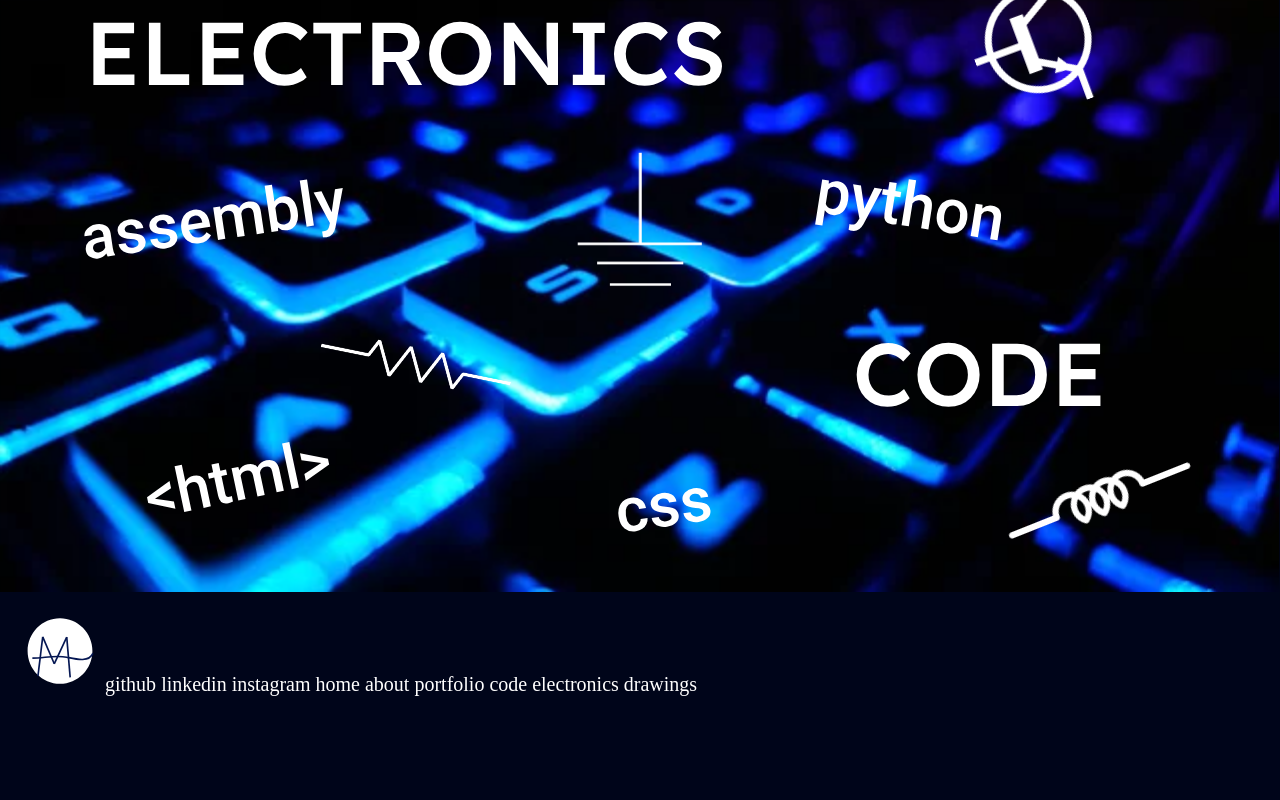
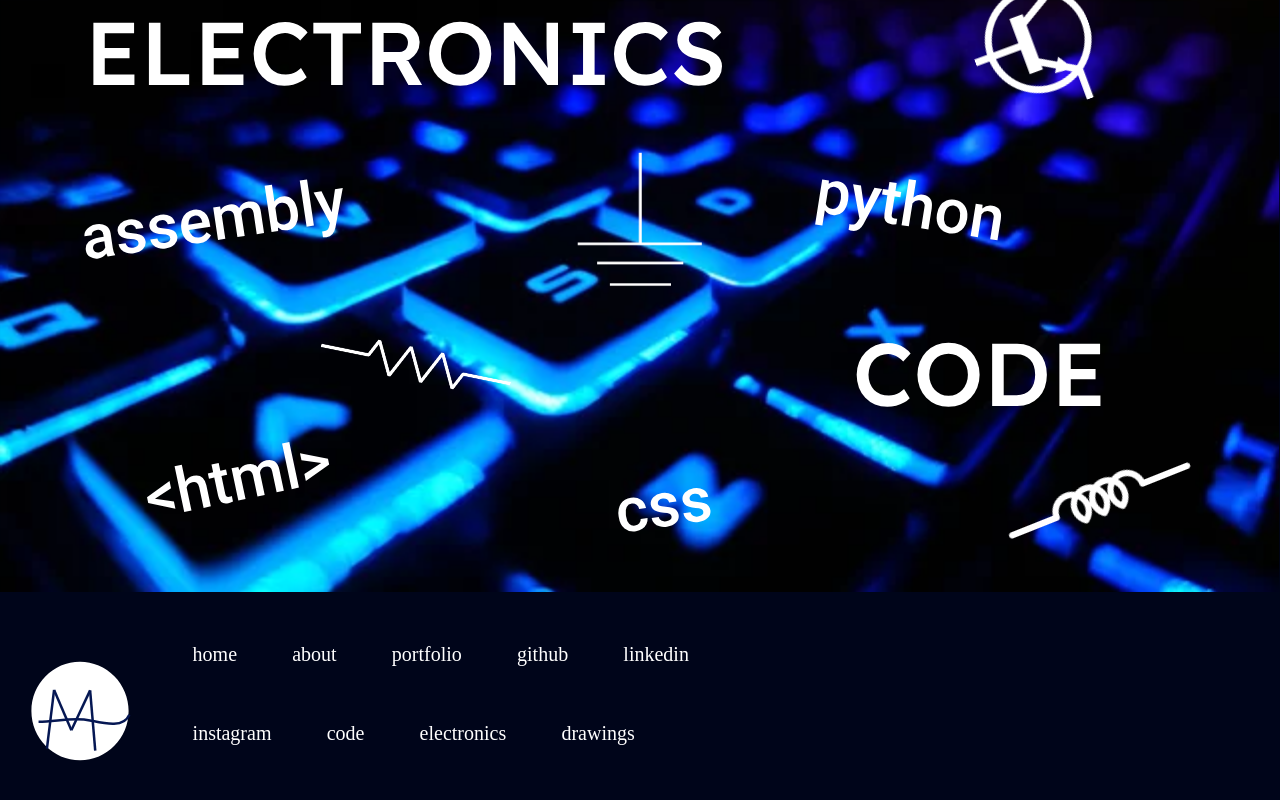
Before and after one commit to mialarkin14/websiteV2, a React (Vite) app: page / in a window 1280 px wide. Shown: the part 214-1014 px from the top of the page. Before the commit the page ends 935 px from the top, so only its background shows below. Built offline with nearby package versions, Linux system fonts and the light colour scheme; a web font is replaced by a local one.

Commit message:
footer complete

```diff
--- a/src/components/navBarF.tsx
+++ b/src/components/navBarF.tsx
@@ -7,16 +7,24 @@ const insta = "https://www.instagram.com/shadowillusion14/";
 const NavBarF = () =>{
     return(
     <>
-        <a className="iconF" href="#" target="_blank"><img src="src/assets/navbar/logo.svg" width="80px" height="auto"></img></a>
+        <div className="navBarF">
+            <div className="iconF">
+                <a className="icon" href="#" target="_blank"><img src="src/assets/navbar/logo.svg" width="120px" height="auto"></img></a>
+            </div>
+            <div className="navLinks">
+                <a className="linkF" href="#" target="_blank"> home </a>
+                <a className="linkF" href="#" target="_blank"> about </a>
+                <a className="linkF" href="#" target="_blank"> portfolio </a>
                 <a className="linkF" href={github} target="_blank"> github </a>
                 <a className="linkF" href={linkedin} target="_blank"> linkedin </a>
                 <a className="linkF" href={insta} target="_blank"> instagram </a>
-        <a className="linkF" href="#" target="_blank"> home </a>
-        <a className="linkF" href="#" target="_blank"> about </a>
-        <a className="linkF" href="#" target="_blank"> portfolio </a>
                 <a className="linkF" href="#" target="_blank"> code </a>
                 <a className="linkF" href="#" target="_blank"> electronics </a>
                 <a className="linkF" href="#" target="_blank"> drawings </a>
+            </div>
+        </div>
+
+
     </>
     )
 }
--- a/src/components/navBarH.tsx
+++ b/src/components/navBarH.tsx
@@ -7,12 +7,12 @@ const insta = "https://www.instagram.com/shadowillusion14/";
 const NavBarH = () =>{
     return(
     <>
-        <a className="icon" href="#" target="_blank"><img src="src/assets/navbar/logo.svg" width="50px" height="auto"></img></a>
+        <a className="iconH" href="#" target="_blank"><img src="src/assets/navbar/logo.svg" width="50px" height="auto"></img></a>
             <nav>
             <ul>
-                <li className="link"><a className="linkA" href="#">home</a></li>
-                <li className="link"><a className="linkA" href="#">about</a></li>
-                <li className="link"><a className="linkA" href="#">portfolio</a></li>
+                <li className="link"><a className="linkH" href="#">home</a></li>
+                <li className="link"><a className="linkH" href="#">about</a></li>
+                <li className="link"><a className="linkH" href="#">portfolio</a></li>
             </ul>
             </nav>
 
--- a/src/index.css
+++ b/src/index.css
@@ -33,7 +33,7 @@ header{
 NavBarHeader
 */
 
-li, a {
+li, .linkH {
   text-decoration:none;
   font-size: 20px;
   color: white;
@@ -43,7 +43,7 @@ li, a {
   font-family: Lexend;
 }
 
-li:hover{
+li:hover, .linkF:hover{
   text-decoration: underline;
 }
 
@@ -60,6 +60,10 @@ li:hover{
   top: -4px;
 }
 
+.iconH{
+  padding-left: 25px;
+}
+
 
 
 /*
@@ -69,3 +73,23 @@ NavBarFooter
 footer{
   padding: 20px;
 }
+
+.navBarF{
+  display: flex;
+  grid-template-columns: 2fr 1fr;
+
+}
+
+.iconF{
+  position: relative;
+  transform: translateY(25%);
+}
+
+.linkF{
+  font-size: 20px;
+  color: white;
+  font-family: Lexend;
+  text-decoration:none;
+  padding: 5%;
+  display: inline-block;
+}
```
Lines whose indentation alone changed are shown as unchanged.
